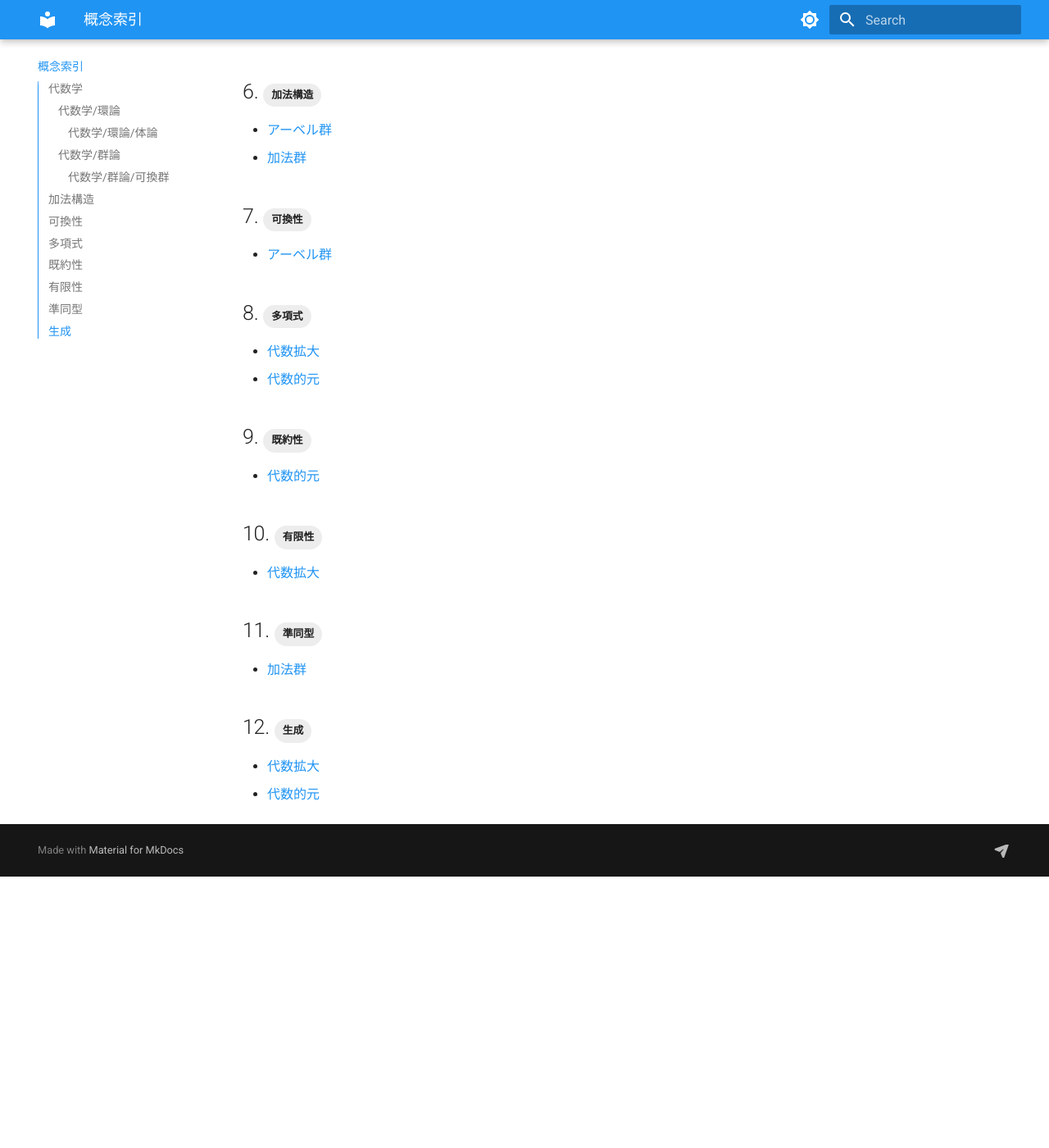
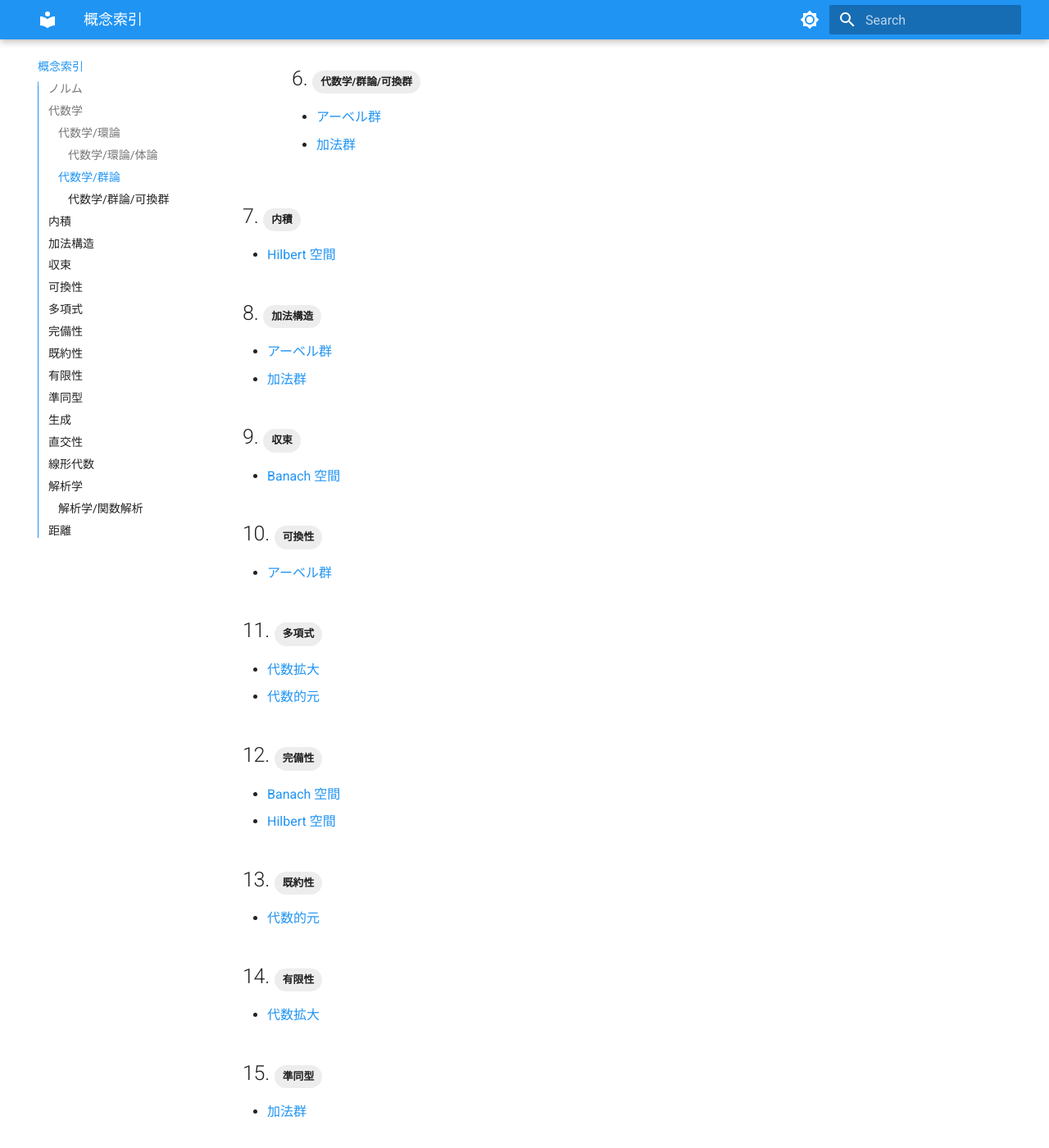
Before and after one commit to skrtk98/deepmath, an MkDocs documentation site: the page built from docs/tags.md, in a window 1280 px wide and 1400 px high, scrolled down 804 px. Shown: the whole window at 82% size. Built offline with MkDocs 1.6.1 and Material for MkDocs 9.7.7, drawn with Linux system fonts in a browser that asks for light colours; before the commit the page ends 1873 px from its top, so only the background shows below that; some of the changed text lies outside the part shown.

Commit message:
Migrate phase 4 normed spaces

```diff
--- /dev/null
+++ b/docs/wiki/banach_space.md
@@ -0,0 +1,22 @@
+---
+tags:
+  - 解析学/関数解析
+  - 完備性
+  - ノルム
+  - 収束
+---
+
+# Banach 空間
+
+## 定義
+
+> [!definition] Banach 空間
+> ノルム空間が、そのノルムから誘導される距離について完備であるとき、これを **Banach 空間** (*Banach space*) という。
+
+すなわち、任意の Cauchy 列が空間内の元に収束するノルム空間が Banach 空間である。
+
+## 例
+
+有限次元ノルム空間は Banach 空間である。
+
+連続関数空間 $`C([a,b])`$ は一様ノルムについて Banach 空間である。
--- /dev/null
+++ b/docs/wiki/hilbert_space.md
@@ -0,0 +1,20 @@
+---
+tags:
+  - 解析学/関数解析
+  - 内積
+  - 完備性
+  - 直交性
+---
+
+# Hilbert 空間
+
+## 定義
+
+> [!definition] Hilbert 空間
+> 内積空間 $`H`$ が、$`\lVert x\rVert=\sqrt{\langle x,x\rangle}`$ により定まるノルムについて完備であるとき、$`H`$ を **Hilbert 空間** (*Hilbert space*) という。
+
+## 例
+
+有限次元内積空間は Hilbert 空間である。
+
+数列空間 $`\ell^2`$ と、測度空間上の $`L^2`$ 空間は Hilbert 空間である。
--- /dev/null
+++ b/docs/wiki/normed_space.md
@@ -0,0 +1,20 @@
+---
+tags:
+  - 解析学/関数解析
+  - ノルム
+  - 距離
+  - 線形代数
+---
+
+# ノルム空間
+
+## 定義
+
+> [!definition] ノルム空間
+> 実数体または複素数体上のベクトル空間 $`V`$ の写像 $`\lVert\cdot\rVert\colon V\to\mathbb{R}`$ が、正定性、斉次性、三角不等式を満たすとき、$`\lVert\cdot\rVert`$ をノルムといい、$`(V,\lVert\cdot\rVert)`$ をノルム空間という。
+
+ノルムは $`d(x,y)=\lVert x-y\rVert`$ により距離を定める。
+
+## 例
+
+有限次元ベクトル空間 $`k^n`$ は、$`p`$-ノルム $`\lVert x\rVert_p=(\sum_i|x_i|^p)^{1/p}`$ によりノルム空間となる。
```
Also changed, not shown: MIGRATION_PLAN.md (+1 -1 lines).
